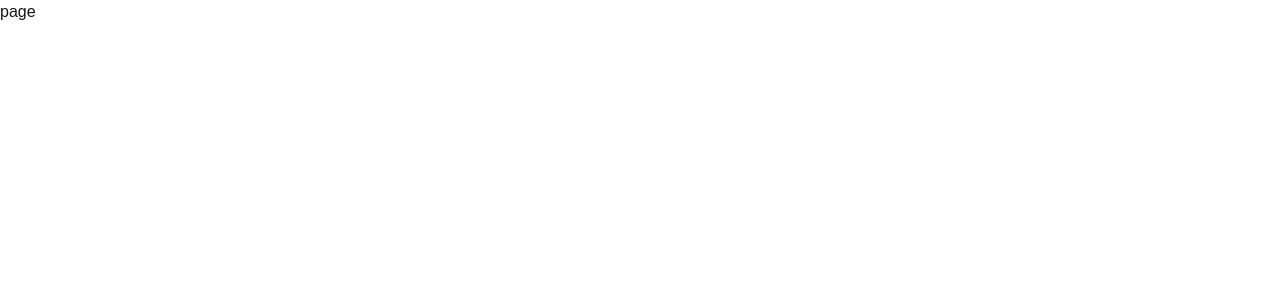
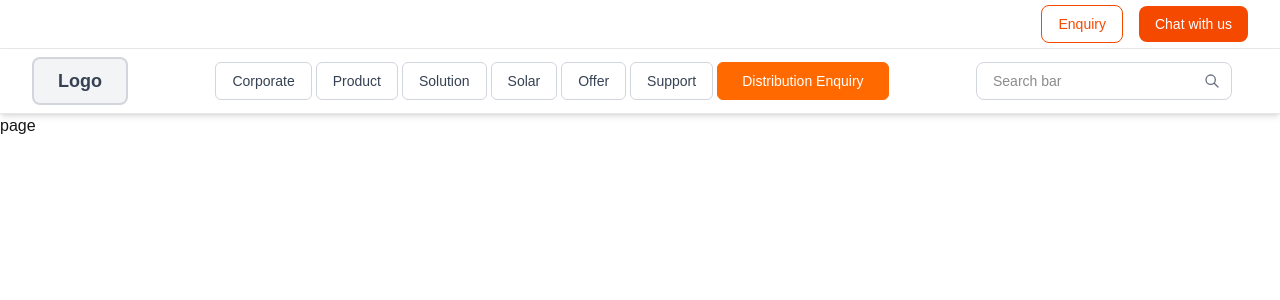
Before and after one commit to jeevijay-developers/orrito-client, a Next.js app: page / in a window 1280 px wide. Shown: the top 300 px of the page. Built offline with nearby package versions, Linux system fonts and the light colour scheme.

Commit message:
feat: Add TopBar and Navbar components to enhance site navigation

```diff
--- a/src/app/layout.js
+++ b/src/app/layout.js
@@ -1,5 +1,7 @@
 import { Geist, Geist_Mono } from "next/font/google";
 import "./globals.css";
+import TopBar from "@/components/Header/TopBar";
+import Navbar from "@/components/Header/Navbar";
 
 const geistSans = Geist({
   variable: "--font-geist-sans",
@@ -22,6 +24,8 @@
       <body
         className={`${geistSans.variable} ${geistMono.variable} antialiased`} suppressHydrationWarning
       >
+        <TopBar />
+        <Navbar />
         {children}
       </body>
     </html>
--- /dev/null
+++ b/src/components/Header/Navbar.jsx
@@ -0,0 +1,180 @@
+"use client";
+import React, { useState } from 'react';
+import Link from 'next/link';
+
+const Navbar = () => {
+  const [isMenuOpen, setIsMenuOpen] = useState(false);
+
+  const toggleMenu = () => {
+    setIsMenuOpen(!isMenuOpen);
+  };
+
+  return (
+    <nav className="bg-white shadow-md border-b border-gray-200 sticky top-0 z-50">
+      <div className="max-w-7xl mx-auto px-4 sm:px-6 lg:px-8">
+        <div className="flex justify-between items-center h-16">
+          {/* Logo */}
+          <div className="flex-shrink-0">
+            <Link href="/" className="flex items-center">
+              <div className="bg-gray-100 border-2 border-gray-300 rounded-lg px-6 py-2">
+                <span className="text-gray-700 font-semibold text-lg">Logo</span>
+              </div>
+            </Link>
+          </div>
+
+          {/* Desktop Navigation */}
+          <div className="hidden lg:flex items-center space-x-1">
+            <Link href="/corporate" className="text-gray-700 hover:text-blue-600 px-4 py-2 border border-gray-300 rounded-md text-sm font-medium transition-colors duration-200 hover:bg-gray-50">
+              Corporate
+            </Link>
+            <Link href="/product" className="text-gray-700 hover:text-blue-600 px-4 py-2 border border-gray-300 rounded-md text-sm font-medium transition-colors duration-200 hover:bg-gray-50">
+              Product
+            </Link>
+            <Link href="/solution" className="text-gray-700 hover:text-blue-600 px-4 py-2 border border-gray-300 rounded-md text-sm font-medium transition-colors duration-200 hover:bg-gray-50">
+              Solution
+            </Link>
+            <Link href="/solar" className="text-gray-700 hover:text-blue-600 px-4 py-2 border border-gray-300 rounded-md text-sm font-medium transition-colors duration-200 hover:bg-gray-50">
+              Solar
+            </Link>
+            <Link href="/offer" className="text-gray-700 hover:text-blue-600 px-4 py-2 border border-gray-300 rounded-md text-sm font-medium transition-colors duration-200 hover:bg-gray-50">
+              Offer
+            </Link>
+            <Link href="/support" className="text-gray-700 hover:text-blue-600 px-4 py-2 border border-gray-300 rounded-md text-sm font-medium transition-colors duration-200 hover:bg-gray-50">
+              Support
+            </Link>
+            <Link href="/distribution-enquiry" className="bg-orange-500 hover:bg-orange-600 text-white px-6 py-2 border border-orange-500 rounded-md text-sm font-medium transition-colors duration-200">
+              Distribution Enquiry
+            </Link>
+          </div>
+
+          {/* Search Bar and Mobile Menu */}
+          <div className="flex items-center space-x-4">
+            {/* Desktop Search Bar */}
+            <div className="hidden md:block relative">
+              <input
+                type="text"
+                placeholder="Search bar"
+                className="w-64 px-4 py-2 pr-10 text-sm border border-gray-300 rounded-lg focus:outline-none focus:ring-2 focus:ring-blue-500 focus:border-transparent bg-white"
+              />
+              <div className="absolute inset-y-0 right-0 flex items-center pr-3">
+                <svg className="w-4 h-4 text-gray-500" fill="none" stroke="currentColor" viewBox="0 0 24 24">
+                  <path strokeLinecap="round" strokeLinejoin="round" strokeWidth="2" d="M21 21l-6-6m2-5a7 7 0 11-14 0 7 7 0 0114 0z" />
+                </svg>
+              </div>
+            </div>
+
+            {/* Mobile menu button */}
+            <div className="lg:hidden flex items-center space-x-2">
+              {/* Mobile Search Button */}
+              <button className="text-gray-700 hover:text-blue-600 p-2 border border-gray-300 rounded">
+                <svg className="w-5 h-5" fill="none" stroke="currentColor" viewBox="0 0 24 24">
+                  <path strokeLinecap="round" strokeLinejoin="round" strokeWidth="2" d="M21 21l-6-6m2-5a7 7 0 11-14 0 7 7 0 0114 0z" />
+                </svg>
+              </button>
+              <button
+                onClick={toggleMenu}
+                className="text-gray-700 hover:text-blue-600 focus:outline-none focus:text-blue-600 p-2 border border-gray-300 rounded"
+                aria-label="Toggle menu"
+              >
+                <svg
+                  className="h-5 w-5"
+                  fill="none"
+                  strokeLinecap="round"
+                  strokeLinejoin="round"
+                  strokeWidth="2"
+                  viewBox="0 0 24 24"
+                  stroke="currentColor"
+                >
+                  {isMenuOpen ? (
+                    <path d="M6 18L18 6M6 6l12 12" />
+                  ) : (
+                    <path d="M4 6h16M4 12h16M4 18h16" />
+                  )}
+                </svg>
+              </button>
+            </div>
+          </div>
+        </div>
+
+        {/* Mobile Navigation Menu */}
+        {isMenuOpen && (
+          <div className="lg:hidden">
+            <div className="px-2 pt-2 pb-3 space-y-2 sm:px-3 bg-gray-50 rounded-lg mt-2 mb-4">
+              {/* Mobile Search Bar */}
+              <div className="px-3 py-2">
+                <div className="relative">
+                  <input
+                    type="text"
+                    placeholder="Search bar"
+                    className="w-full px-4 py-2 pr-10 text-sm border border-gray-300 rounded-lg focus:outline-none focus:ring-2 focus:ring-blue-500 focus:border-transparent"
+                  />
+                  <div className="absolute inset-y-0 right-0 flex items-center pr-3">
+                    <svg className="w-4 h-4 text-gray-500" fill="none" stroke="currentColor" viewBox="0 0 24 24">
+                      <path strokeLinecap="round" strokeLinejoin="round" strokeWidth="2" d="M21 21l-6-6m2-5a7 7 0 11-14 0 7 7 0 0114 0z" />
+                    </svg>
+                  </div>
+                </div>
+              </div>
+
+              <Link
+                href="/corporate"
+                className="text-gray-700 hover:text-blue-600 hover:bg-white block px-3 py-2 border border-gray-300 rounded-md text-base font-medium transition-colors duration-200 mx-3"
+                onClick={() => setIsMenuOpen(false)}
+              >
+                Corporate
+              </Link>
+              <Link
+                href="/product"
+                className="text-gray-700 hover:text-blue-600 hover:bg-white block px-3 py-2 border border-gray-300 rounded-md text-base font-medium transition-colors duration-200 mx-3"
+                onClick={() => setIsMenuOpen(false)}
+              >
+                Product
+              </Link>
+              <Link
+                href="/solution"
+                className="text-gray-700 hover:text-blue-600 hover:bg-white block px-3 py-2 border border-gray-300 rounded-md text-base font-medium transition-colors duration-200 mx-3"
+                onClick={() => setIsMenuOpen(false)}
+              >
+                Solution
+              </Link>
+              <Link
+                href="/solar"
+                className="text-gray-700 hover:text-blue-600 hover:bg-white block px-3 py-2 border border-gray-300 rounded-md text-base font-medium transition-colors duration-200 mx-3"
+                onClick={() => setIsMenuOpen(false)}
+              >
+                Solar
+              </Link>
+              <Link
+                href="/offer"
+                className="text-gray-700 hover:text-blue-600 hover:bg-white block px-3 py-2 border border-gray-300 rounded-md text-base font-medium transition-colors duration-200 mx-3"
+                onClick={() => setIsMenuOpen(false)}
+              >
+                Offer
+              </Link>
+              <Link
+                href="/support"
+                className="text-gray-700 hover:text-blue-600 hover:bg-white block px-3 py-2 border border-gray-300 rounded-md text-base font-medium transition-colors duration-200 mx-3"
+                onClick={() => setIsMenuOpen(false)}
+              >
+                Support
+              </Link>
+
+              {/* Mobile Distribution Enquiry Button */}
+              <div className="pt-2 px-3">
+                <Link
+                  href="/distribution-enquiry"
+                  className="w-full bg-orange-500 hover:bg-orange-600 text-white px-4 py-2 rounded-md text-sm font-medium transition-colors duration-200 block text-center"
+                  onClick={() => setIsMenuOpen(false)}
+                >
+                  Distribution Enquiry
+                </Link>
+              </div>
+            </div>
+          </div>
+        )}
+      </div>
+    </nav>
+  );
+};
+
+export default Navbar;
--- /dev/null
+++ b/src/components/Header/TopBar.jsx
@@ -0,0 +1,24 @@
+"use client";
+import React from 'react';
+
+const TopBar = () => {
+  return (
+    <nav className="bg-white shadow-sm border-b border-gray-200 sticky top-0 z-50">
+      <div className="max-w-7xl mx-auto px-4 sm:px-6 lg:px-8">
+        <div className="flex justify-end items-center h-12">
+          {/* Action Buttons */}
+          <div className="flex items-center space-x-4">
+            <button className="bg-white border border-[#f54900] text-[#f54900] hover:bg-orange-50 px-4 py-2 rounded-lg text-sm font-medium transition-colors duration-200">
+              Enquiry
+            </button>
+            <button className="bg-[#f54900] hover:bg-orange-600 text-white px-4 py-2 rounded-lg text-sm font-medium transition-colors duration-200">
+              Chat with us
+            </button>
+          </div>
+        </div>
+      </div>
+    </nav>
+  );
+};
+
+export default TopBar;
--- a/src/components/Navbar.jsx
+++ /dev/null
@@ -1,9 +0,0 @@
-import React from 'react'
-
-const Navbar = () => {
-  return (
-    <div>Navbar</div>
-  )
-}
-
-export default Navbar
```
Also changed, not shown: src/components/Footer.jsx (added).
